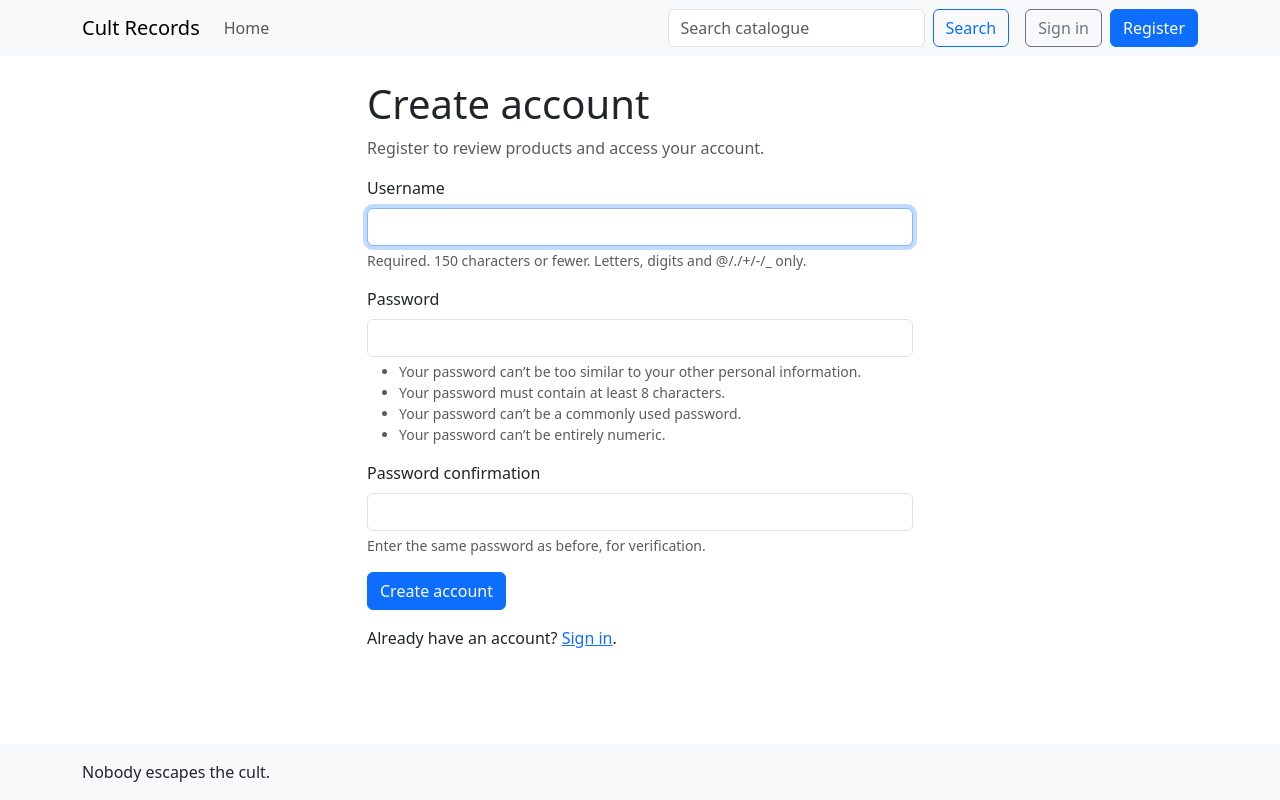
After one commit to chriskalos/cult-records, a Django app: page /accounts/register/ in a window 1280 px wide. The commit adds this page. Run offline with Django 5.2, Linux system fonts and the light colour scheme.

Commit message:
Add registration and sign in

```diff
--- /dev/null
+++ b/accounts/forms.py
@@ -0,0 +1,55 @@
+from django import forms
+from django.contrib.auth import get_user_model
+from django.contrib.auth.forms import AuthenticationForm, UserCreationForm
+
+
+class RegistrationForm(UserCreationForm):
+    class Meta:
+        model = get_user_model()
+        fields = ("username",)
+        widgets = {
+            "username": forms.TextInput(
+                attrs={
+                    "autocomplete": "username",
+                    "autofocus": True,
+                    "class": "form-control",
+                }
+            )
+        }
+
+    def __init__(self, *args, **kwargs):
+        super().__init__(*args, **kwargs)
+        for field_name in ("password1", "password2"):
+            self.fields[field_name].widget.attrs.update(
+                {
+                    "autocomplete": "new-password",
+                    "class": "form-control",
+                }
+            )
+
+    def clean_username(self):
+        username = self.cleaned_data["username"].strip()
+        if get_user_model().objects.filter(username__iexact=username).exists():
+            raise forms.ValidationError("A user with that username already exists.")
+        return username
+
+
+class LoginForm(AuthenticationForm):
+    username = forms.CharField(
+        widget=forms.TextInput(
+            attrs={
+                "autocomplete": "username",
+                "autofocus": True,
+                "class": "form-control",
+            }
+        )
+    )
+    password = forms.CharField(
+        strip=False,
+        widget=forms.PasswordInput(
+            attrs={
+                "autocomplete": "current-password",
+                "class": "form-control",
+            }
+        ),
+    )
--- /dev/null
+++ b/accounts/templates/accounts/register.html
@@ -0,0 +1,38 @@
+{% extends "home/base.html" %}
+
+{% block title %}Create account | Cult Records{% endblock %}
+
+{% block content %}
+    <div class="row justify-content-center">
+        <div class="col-12 col-md-8 col-lg-6">
+            <h1>Create account</h1>
+            <p class="text-body-secondary">Register to review products and access your account.</p>
+
+            <form method="post" novalidate>
+                {% csrf_token %}
+                {% for error in form.non_field_errors %}
+                    <div class="alert alert-danger" role="alert">{{ error }}</div>
+                {% endfor %}
+
+                {% for field in form %}
+                    <div class="mb-3">
+                        <label for="{{ field.id_for_label }}" class="form-label">{{ field.label }}</label>
+                        {{ field }}
+                        {% if field.help_text %}
+                            <div class="form-text">{{ field.help_text|safe }}</div>
+                        {% endif %}
+                        {% for error in field.errors %}
+                            <div class="text-danger mt-1">{{ error }}</div>
+                        {% endfor %}
+                    </div>
+                {% endfor %}
+
+                <button type="submit" class="btn btn-primary">Create account</button>
+            </form>
+
+            <p class="mt-3 mb-0">
+                Already have an account? <a href="{% url 'accounts:login' %}">Sign in</a>.
+            </p>
+        </div>
+    </div>
+{% endblock %}
--- a/accounts/urls.py
+++ b/accounts/urls.py
@@ -1,6 +1,12 @@
 from django.urls import path
+
+from . import views
 
 
 app_name = "accounts"
 
-urlpatterns = []
+urlpatterns = [
+    path("register/", views.register, name="register"),
+    path("login/", views.AccountLoginView.as_view(), name="login"),
+    path("logout/", views.logout_view, name="logout"),
+]
--- /dev/null
+++ b/accounts/views.py
@@ -0,0 +1,41 @@
+from django.contrib import messages
+from django.contrib.auth import login, logout
+from django.contrib.auth.decorators import login_required
+from django.contrib.auth.views import LoginView
+from django.shortcuts import redirect, render
+from django.views.decorators.http import require_POST
+
+from .forms import LoginForm, RegistrationForm
+
+
+def register(request):
+    if request.user.is_authenticated:
+        return redirect("home")
+
+    form = RegistrationForm(request.POST or None)
+    if request.method == "POST" and form.is_valid():
+        user = form.save()
+        login(request, user)
+        messages.success(request, f"Welcome to Cult Records, {user.username}.")
+        return redirect("home")
+
+    return render(request, "accounts/register.html", {"form": form})
+
+
+class AccountLoginView(LoginView):
+    authentication_form = LoginForm
+    redirect_authenticated_user = True
+    template_name = "accounts/login.html"
+
+    def form_valid(self, form):
+        response = super().form_valid(form)
+        messages.success(self.request, f"Welcome back, {form.get_user().username}.")
+        return response
+
+
+@login_required
+@require_POST
+def logout_view(request):
+    logout(request)
+    messages.success(request, "You have signed out.")
+    return redirect("home")
--- a/cultrecords/settings.py
+++ b/cultrecords/settings.py
@@ -122,4 +122,4 @@ STATIC_URL = 'static/'
 STATIC_ROOT = os.path.join(BASE_DIR, "static")
 
 LOGIN_URL = "accounts:login"
-LOGIN_REDIRECT_URL = "accounts:dashboard"
+LOGIN_REDIRECT_URL = "home"
--- a/home/templates/home/base.html
+++ b/home/templates/home/base.html
@@ -11,6 +11,14 @@
     {% include "home/includes/header.html" %}
 
     <main class="container flex-grow-1 py-4">
+        {% if messages %}
+            {% for message in messages %}
+                <div class="alert alert-{{ message.tags|default:'info' }} alert-dismissible fade show" role="alert">
+                    {{ message }}
+                    <button type="button" class="btn-close" data-bs-dismiss="alert" aria-label="Close"></button>
+                </div>
+            {% endfor %}
+        {% endif %}
         {% block content %}{% endblock %}
     </main>
 
--- a/home/templates/home/includes/header.html
+++ b/home/templates/home/includes/header.html
@@ -2,12 +2,26 @@
     <nav class="navbar navbar-expand-lg bg-body-tertiary" aria-label="Main navigation">
         <div class="container">
             <a class="navbar-brand" href="{% url 'home' %}">Cult Records</a>
-            <ul class="navbar-nav">
+            <button
+                class="navbar-toggler"
+                type="button"
+                data-bs-toggle="collapse"
+                data-bs-target="#main-navigation"
+                aria-controls="main-navigation"
+                aria-expanded="false"
+                aria-label="Toggle navigation"
+            >
+                <span class="navbar-toggler-icon"></span>
+            </button>
+
+            <div class="collapse navbar-collapse" id="main-navigation">
+                <ul class="navbar-nav me-auto">
                     <li class="nav-item">
-                    <a class="nav-link active" aria-current="page" href="{% url 'home' %}">Home</a>
+                        <a class="nav-link" href="{% url 'home' %}">Home</a>
                     </li>
                 </ul>
-            <form action="{% url 'search:results' %}" method="get" class="d-flex ms-auto" role="search">
+
+                <form action="{% url 'search:results' %}" method="get" class="d-flex my-3 my-lg-0 me-lg-3" role="search">
                     <label for="header-search" class="visually-hidden">Search the catalogue</label>
                     <input
                         id="header-search"
@@ -19,6 +33,20 @@
                     >
                     <button type="submit" class="btn btn-outline-primary">Search</button>
                 </form>
+
+                {% if request.user.is_authenticated %}
+                    <span class="navbar-text me-lg-3">{{ request.user.username }}</span>
+                    <form action="{% url 'accounts:logout' %}" method="post" class="mt-2 mt-lg-0">
+                        {% csrf_token %}
+                        <button type="submit" class="btn btn-outline-secondary">Sign out</button>
+                    </form>
+                {% else %}
+                    <div class="d-flex gap-2">
+                        <a href="{% url 'accounts:login' %}" class="btn btn-outline-secondary">Sign in</a>
+                        <a href="{% url 'accounts:register' %}" class="btn btn-primary">Register</a>
+                    </div>
+                {% endif %}
+            </div>
         </div>
     </nav>
 </header>
```
Also changed, not shown: accounts/templates/accounts/login.html (added, +37 -0 lines), accounts/tests.py (+122 -0 lines). Lines whose indentation alone changed are shown as unchanged.
